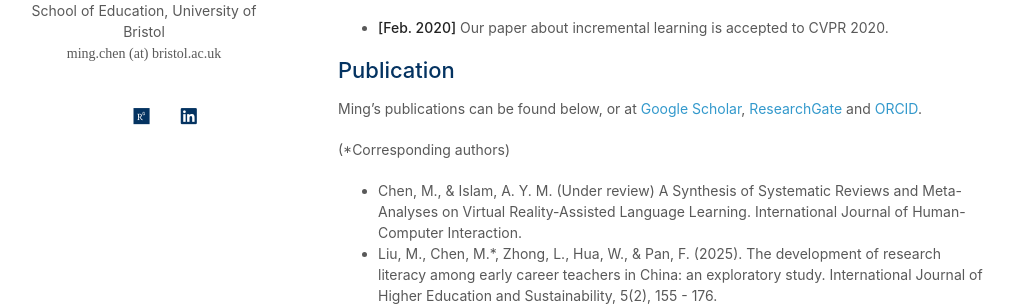
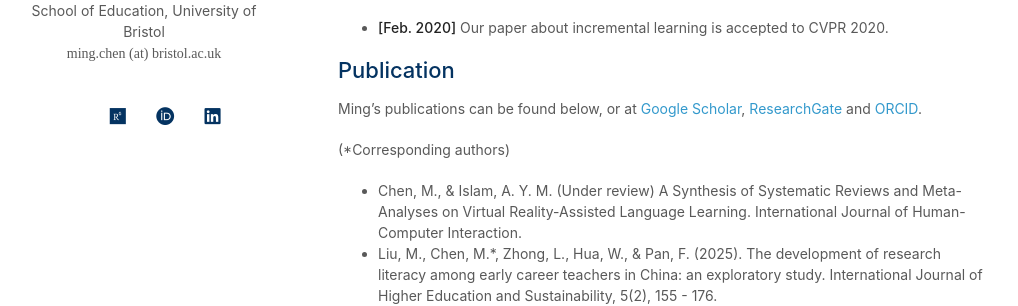
Before and after one commit to EricMingChen/EricMingChen.github.io, a Jekyll site: the page built from index.md, in a window 1280 px wide. Shown: the part 341-647 px from the top of the page, without its empty margins (132-1150 px from the left). Built offline with Jekyll 4.4.1, drawn with Linux system fonts in a browser that asks for light colours; a style sheet for code colours, icons or effects is not loaded.

Commit message:
Update homepage.html

```diff
--- a/_layouts/homepage.html
+++ b/_layouts/homepage.html
@@ -73,6 +73,13 @@
         </a>
         {% endif %}
 
+        {% if site.orcid %}
+        <a style="margin: 0 5px 0 0" href="{{ site.orcid }}">
+          <i class="fab fa-orcid"></i>
+        </a>
+        {% endif %}
+
+
         {% if site.cv_link %}
         <a style="margin: 0 5px 0 0" href="{{ site.cv_link }}">
           <i class="ai ai-cv" style="font-size:1.3rem;"></i>
```
